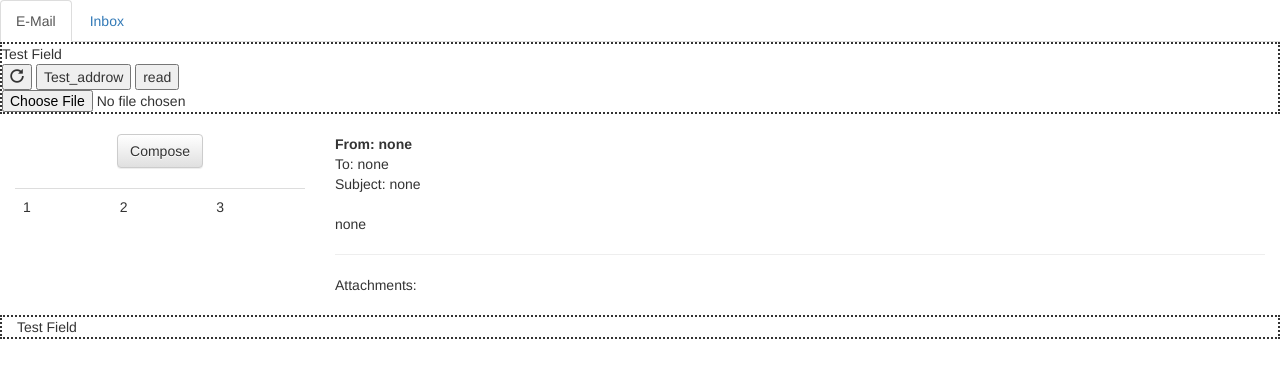
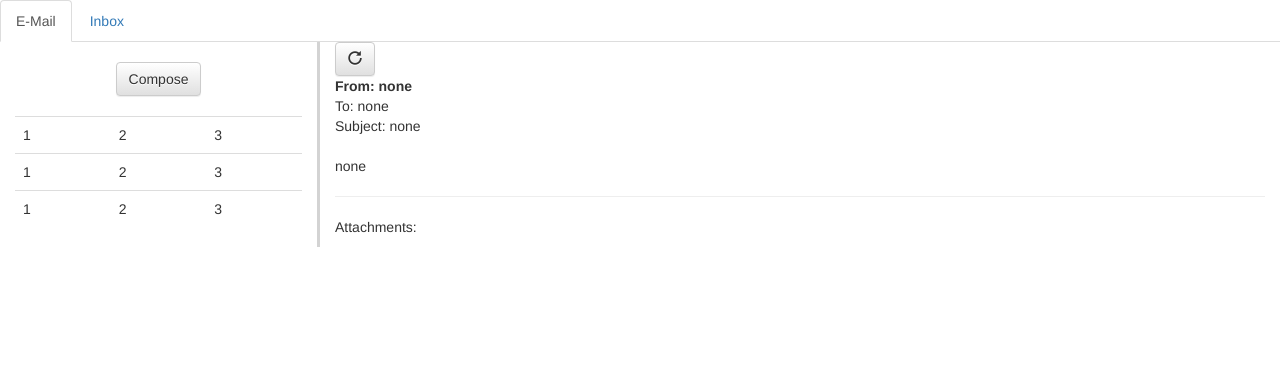
Before and after one commit to dan801212/mailServiceDemo, a website: page public/index.html in a window 1280 px wide. Drawn offline with nearby package versions, Linux system fonts and the light colour scheme.

Commit message:
func completed, json format needed

```diff
--- a/public/css/style.css
+++ b/public/css/style.css
@@ -54,5 +54,11 @@ div[data-role="editor-toolbar"] {
     cursor: pointer;
 }
 .testField{
+    display: none;
     border: 2px dotted;
+
 }
+.leftNav{
+    border-right: solid 3px #d3d3d3;
+;
+}
--- a/public/index.html
+++ b/public/index.html
@@ -45,15 +45,8 @@
             <!--<a href="#">Sent Mails</a>-->
             <!--</li>-->
         </ul>
-        <div class="testField">
-            Test Field<br>
-            <button onclick="refreshView()"><span class="glyphicon glyphicon-repeat"></span></button>
-            <button onclick="addTableRow(0)">Test_addrow</button>
-            <button onclick="localFileReader()">read</button>
-            <input type="file" id="file">
 
-        </div>
-        <div class="col-md-3 column">
+        <div class="col-md-3 column leftNav">
             <br>
             <button class="center-block btn btn-default"
                     onclick="document.getElementById('compose_on').style.display='block';document.getElementById('compose_off').style.display='block'">
@@ -66,11 +59,22 @@
                     <td>2</td>
                     <td>3</td>
                 </tr>
+                <tr>
+                    <td>1</td>
+                    <td>2</td>
+                    <td>3</td>
+                </tr>
+                <tr>
+                    <td>1</td>
+                    <td>2</td>
+                    <td>3</td>
+                </tr>
             </table>
 
         </div>
 
         <div class="col-md-9 column">
+            <button onclick="refreshView()" class="btn btn-default"><span class="glyphicon glyphicon-repeat"></span></button>
             <br>
             <b>From: </b> <strong id="name_from_view">none</strong><br>
             To: <span id="name_to_view">none</span><br>
@@ -173,6 +177,8 @@
 
             <button onclick="a(document.getElementById('editor').innerHTML)" class="btn btn-default"><span
                     class="glyphicon glyphicon-ok ">Send</span></button>
+            <!--<button onclick="encapsulatedJson()" class="btn btn-default"><span-->
+                    <!--class="glyphicon glyphicon-ok ">Send</span></button>-->
             <script>
                 function a(x) {
                     alert(x);
@@ -184,6 +190,14 @@
         </div>
         <div id="compose_off" class="black_overlay"></div>
     </div>
+</div>
+<div class="testField">
+    Test Field<br>
+
+    <button onclick="addTableRow(0)">Test_addrow</button>
+    <button onclick="localFileReader()">read</button>
+    <input type="file" id="file">
+
 </div>
 <div id="Tshow" class="col-md-12 testField">Test Field<br></div>
 <!--text editor-->
--- a/public/js/script.js
+++ b/public/js/script.js
@@ -9,9 +9,15 @@ function addTableRow(jsonNum) {//jsonNum indicates index of email
     NewCell2 = NewRow.insertCell();
     NewCell3 = NewRow.insertCell();
     //alert(jsonData[jsonNum].headers.From);
+    //NewCell1.width = "30%";
+    //NewCell2.width = "40%";
+    //NewCell3.width = "30%";
     NewCell1.innerHTML = "<span onclick='refreshSingleView("+jsonNum+")'>" + jsonData[jsonNum].headers.From + "</sapn>";
     NewCell2.innerHTML = "<span onclick='refreshSingleView("+jsonNum+")'>" + jsonData[jsonNum].headers.Subject + "</span>";
     NewCell3.innerHTML = "<span onclick='refreshSingleView("+jsonNum+")'>" + jsonData[jsonNum].headers.Date + "</span>";
+    //var date = new Date();
+    //date=Date.parse(jsonData[jsonNum].headers.Date);
+    //alert(date.getDay);
 
 }
 function changeOfIllegels(str){
@@ -21,26 +27,32 @@ function changeOfIllegels(str){
 }
 function refreshView(){
     //todo refresh data form server
-
+    //..
+    document.getElementById("mail_list").innerHTML="";
     refreshSingleView(0);
+    for(i=0;i<jsonData.length;i++){
+        addTableRow(i);
+    }
 }
 function refreshSingleView(jsonNum){
 
     document.getElementById("name_from_view").innerHTML = changeOfIllegels(jsonData[jsonNum].headers.From);
     document.getElementById("name_to_view").innerHTML = changeOfIllegels(jsonData[jsonNum].headers.To);
     document.getElementById("subject_view").innerHTML = changeOfIllegels(jsonData[jsonNum].headers.Subject);
-    //todo complete all elements of email relying on given json
+    //todo complete all elements of email relying on given json(#jsonData)
+    //..
 
 }
 function httpRequest(type, data) {
     //type: "GET" "POST" "DELETE" "PUT" "TRACE" "HEAD" "OPTIONS"
+    //todo url
     var url = "";
     if (type == "GET") {
         $.ajax({
             type: type,
             url: url,
             contentType: "application/json",
-            //async: false,
+            async: false,//for updating jsonData
             dataType: "json", //type of return value
             success: function (response) {
 
@@ -62,8 +74,11 @@ function httpRequest(type, data) {
     }
 }
 function localFileReader(){
+    //todo request file from server & replace following local files
+    //..httpRequest("GET","");
+
     var file = document.getElementById("file").files[0];
-    var fileReader = new FileReader();
+     var fileReader = new FileReader();
     var jsonStr="";
     //var json;
     fileReader.readAsText(file);
@@ -76,7 +91,16 @@ function localFileReader(){
 
 
     }
+}
 
+function encapsulatedJson(){
+    var to = document.getElementById("address_compose").value;
+    var subject = document.getElementById("subject_compose").value;
+    var contentHtml = document.getElementById('editor').innerHTML;
+    //todo complete given json
+    //..
+    var json = {
 
-
+    }
+    httpRequest("POST",json);
 }
```
